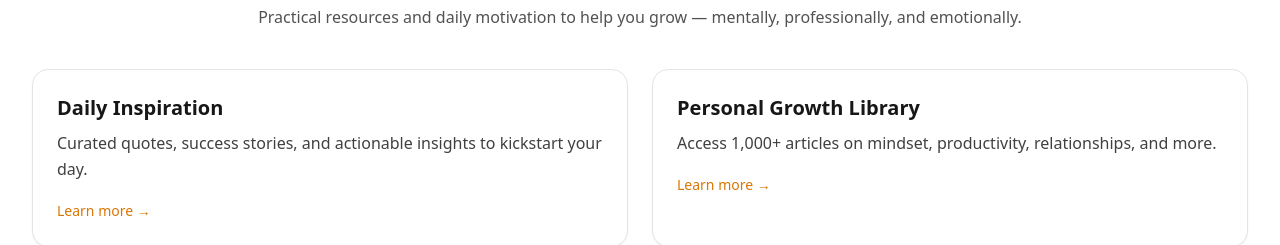
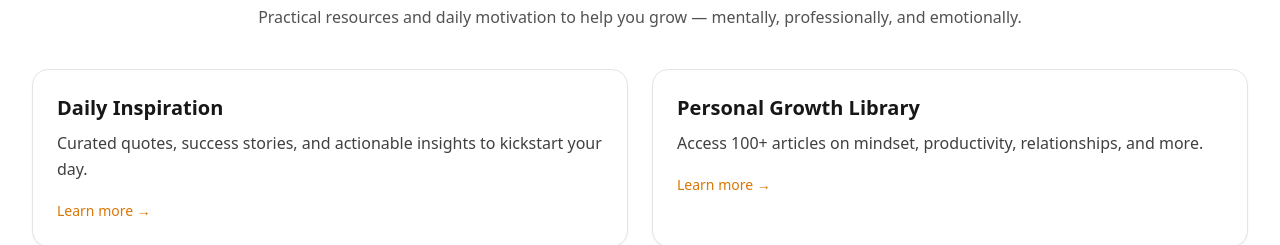
Before and after one commit to Kunalkumarxyz/echowritings-frontend, a React (Vite) app: page / in a window 1280 px wide. Shown: the part 1620-1865 px from the top of the page. Built offline with nearby package versions, Linux system fonts and the light colour scheme; no server answers.

Commit message:
Fix article count in Personal Growth Library description

```diff
--- a/src/components/Offerings.jsx
+++ b/src/components/Offerings.jsx
@@ -9,7 +9,7 @@ export default function Offerings() {
     },
     {
       title: "Personal Growth Library",
-      desc: "Access 1,000+ articles on mindset, productivity, relationships, and more."
+      desc: "Access 100+ articles on mindset, productivity, relationships, and more."
     },
     {
       title: "Expert Coaching Content",
```
